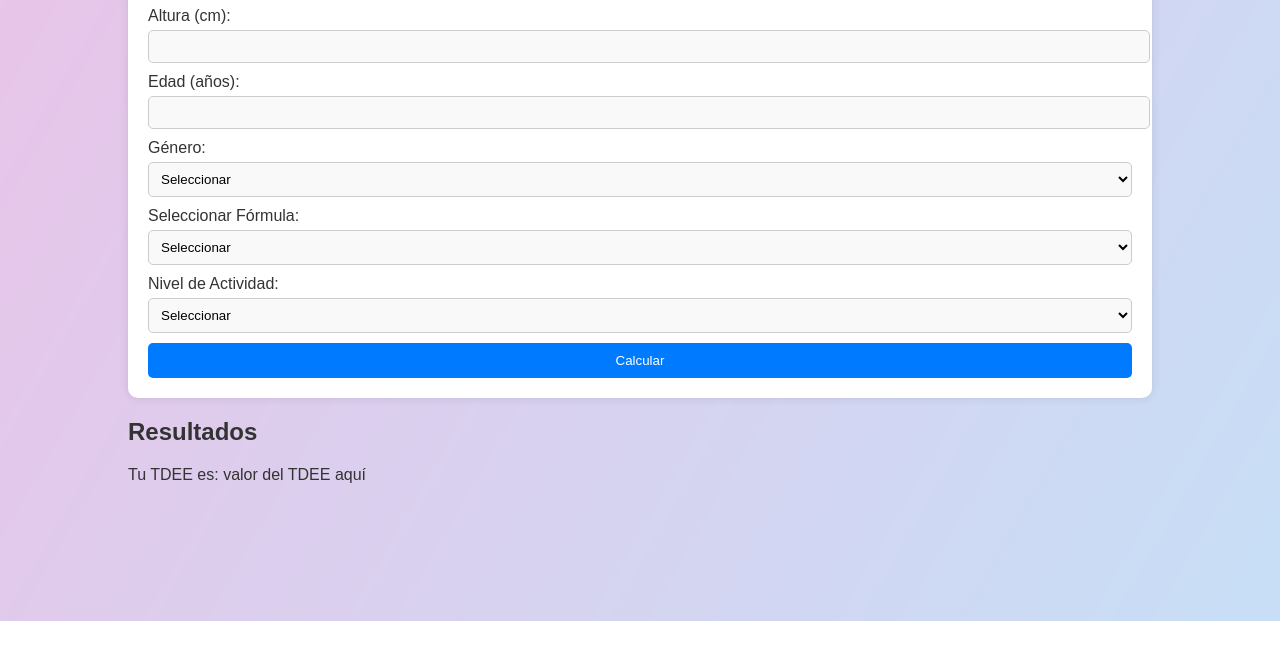
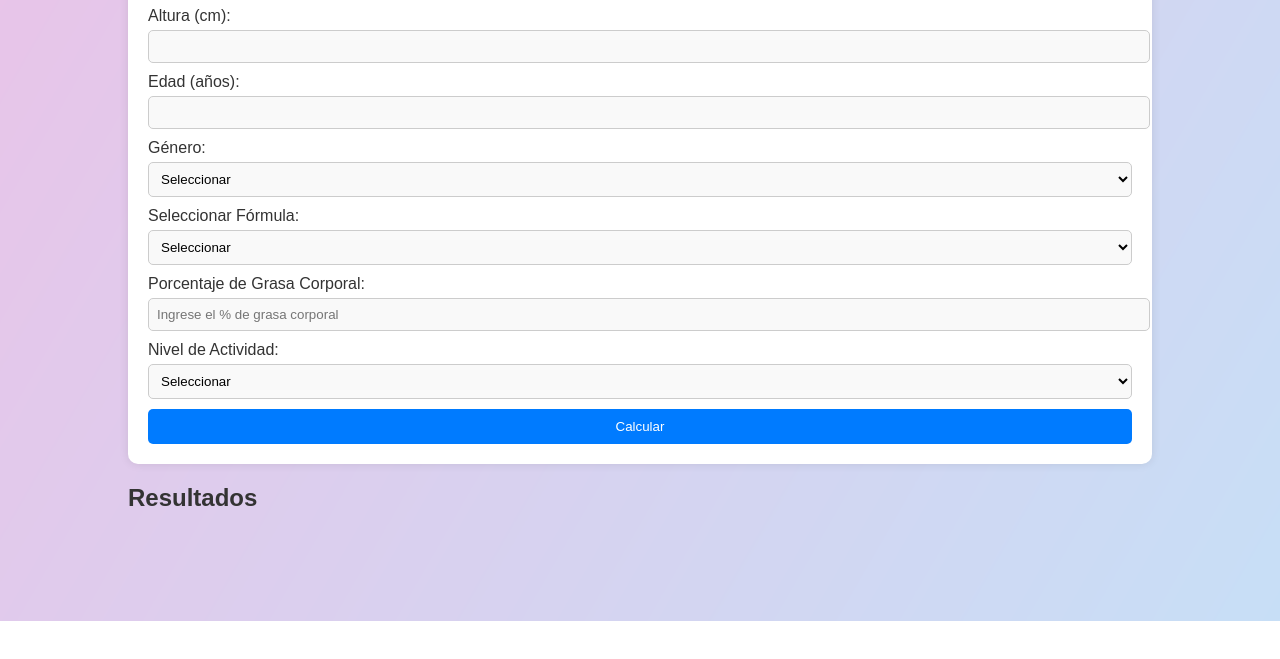
Before and after one commit to Fabriwin0/Calculadora-Nutricional, a plain HTML site: page index.html in a window 1280 px wide. Shown: the part 179-838 px from the top of the page. Drawn offline with Linux system fonts and the light colour scheme.

Commit message:
Update index.html
Formula cunningham

```diff
--- a/index.html
+++ b/index.html
@@ -83,6 +83,10 @@
           <option value="cunningham">Cunningham</option>
         </select>
 
+        <!-- Input for body fat percentage (Cunningham formula) -->
+        <label for="cunningham-fat">Porcentaje de Grasa Corporal:</label>
+        <input type="number" id="cunningham-fat" name="cunningham-fat" placeholder="Ingrese el % de grasa corporal">
+
         <label for="activity-level">Nivel de Actividad:</label>
         <select id="activity-level" name="activity-level" required>
           <option value="">Seleccionar</option>
@@ -100,12 +104,9 @@
     <div id="result-container">
       <h2>Resultados</h2>
       <div id="bmr-container"></div>
-      <div id="tdee-container">
-        <p id="tdee-text">Tu TDEE es: <span id="tdee-value">valor del TDEE aquí</span></p>
-      </div>
     </div>
   </div>
 
   <script src="script.js"></script>
 </body>
-          </html>
+  </html>
```
